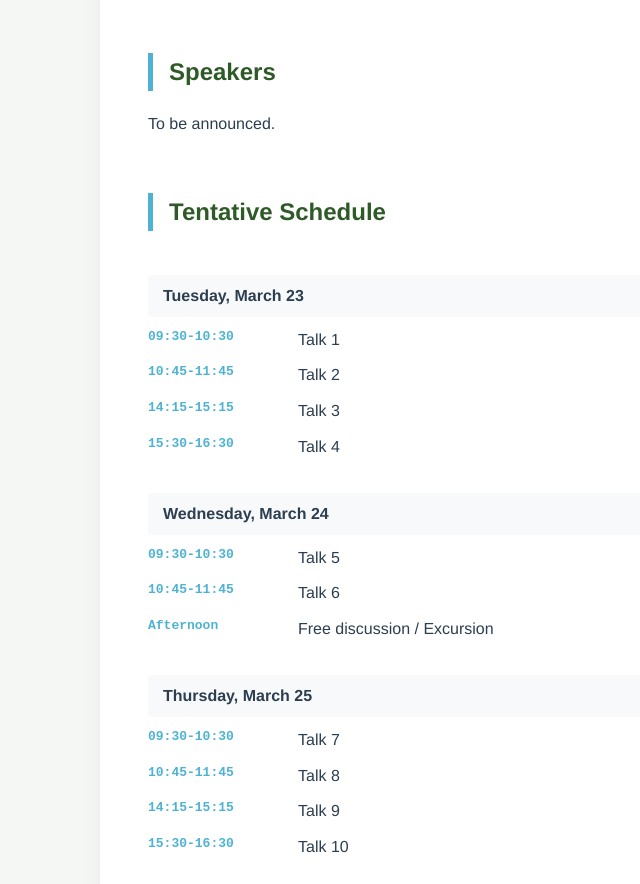
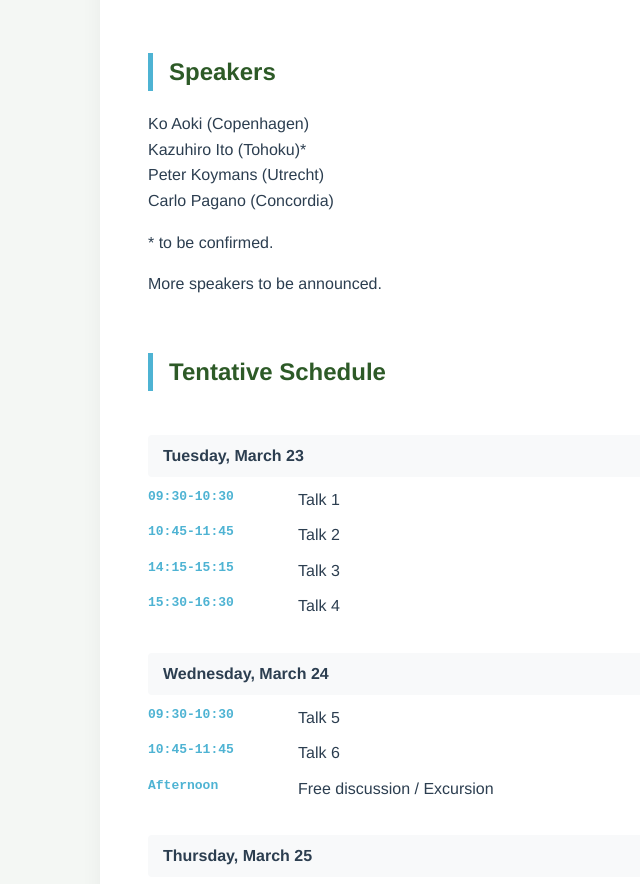
Before and after one commit to yatsugatake-math-workshops/akiu2027, a plain HTML site: page index.html in a window 1280 px wide. Shown: the part 1036-1920 px from the top of the page, without its empty margins (180-820 px from the left). Drawn offline with Linux system fonts and the light colour scheme.

Commit message:
Update index.html

```diff
--- a/index.html
+++ b/index.html
@@ -134,7 +134,14 @@
 
     <section id="speakers">
         <h2>Speakers</h2>
-        <p>To be announced.</p>
+        <ul style="list-style-type: none; padding: 0;">
+            <li>Ko Aoki (Copenhagen)</li>
+            <li>Kazuhiro Ito (Tohoku)*</li>
+            <li>Peter Koymans (Utrecht)</li>
+            <li>Carlo Pagano (Concordia)</li>
+        </ul>
+        <p>* to be confirmed.        </p>
+        <p>More speakers to be announced.</p>
     </section>
 
     <section id="schedule">
```
